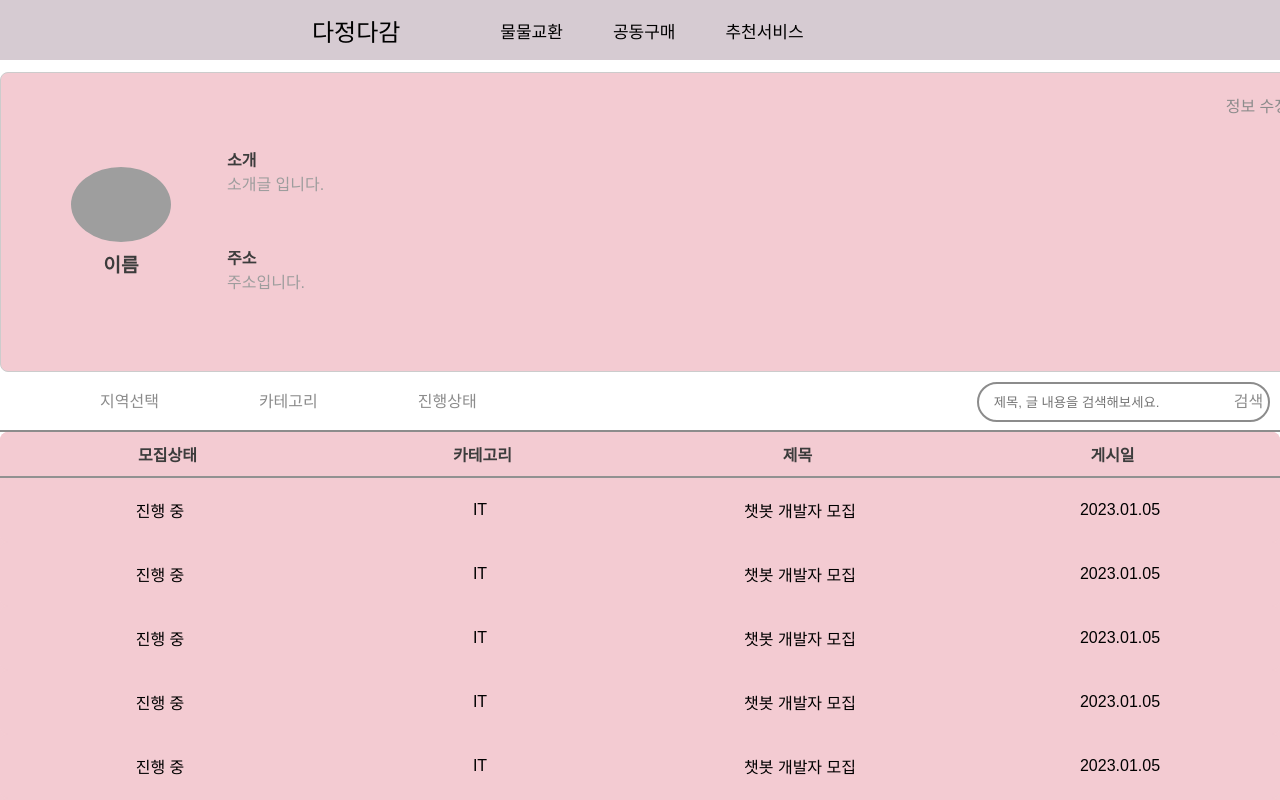
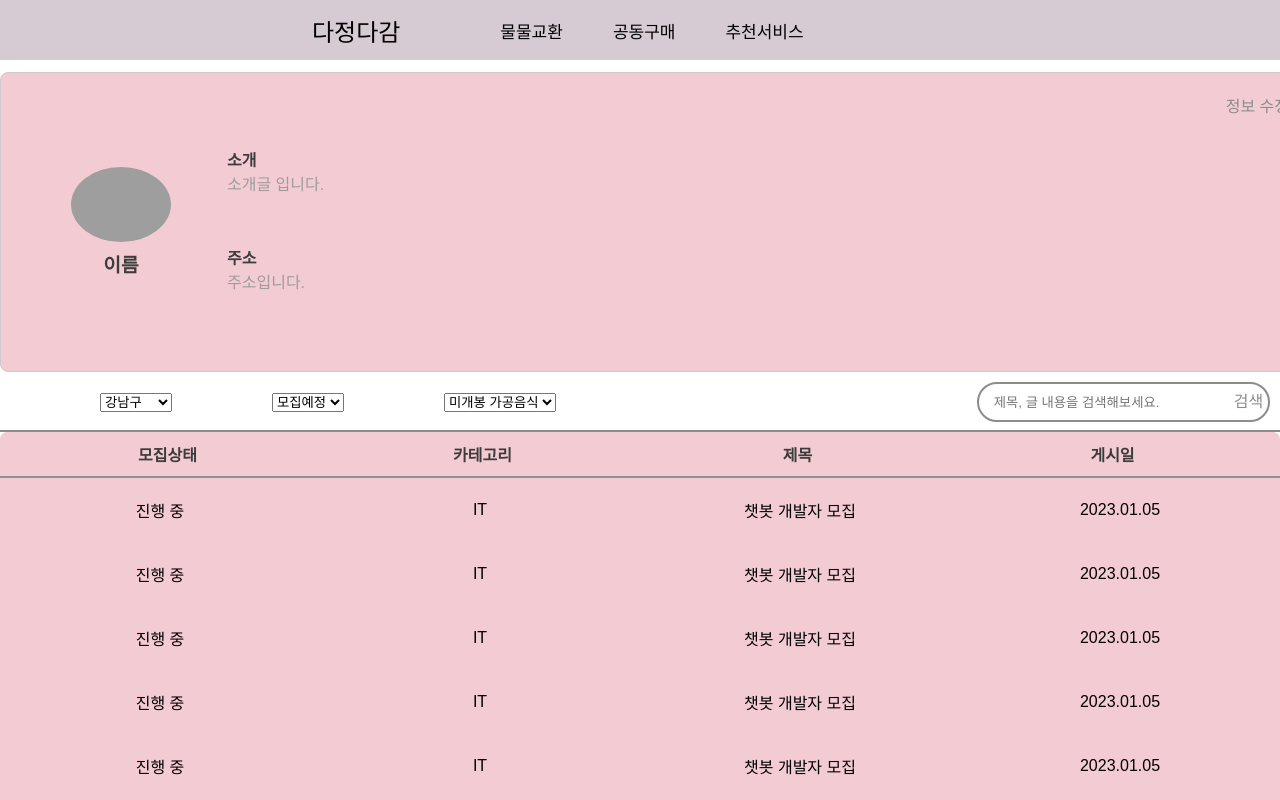
Before and after one commit to DajungDagam/DajungDagam_FE, a React (Create React App) app in the folder front/: page /mypage in a window 1280 px wide. Shown: the top 800 px of the page. Built offline with nearby package versions, Linux system fonts and the light colour scheme; grey boxes are pictures that could not be loaded.

Commit message:
[feat]mypage수정

```diff
--- a/front/src/components/FilterBar1/index.jsx
+++ b/front/src/components/FilterBar1/index.jsx
@@ -1,13 +1,92 @@
-import React from 'react';
+import React, { useState } from 'react';
 import styles from './FilterBar1.module.css';
+import Button2 from "../../components/Button2";
 
 const NavigationBar = () => {
+  const allGus = [
+    "강남구", "강동구", "강북구", "강서구", "관악구", "광진구", "구로구", "금천구",
+    "노원구", "동대문구", "도봉구", "동작구", "마포구", "서대문구", "성동구", "성북구",
+    "서초구", "송파구", "영등포구", "용산구", "양천구", "은평구", "종로구", "중구", "중랑구",
+  ];
+
+  const allMojib = [
+    "모집예정", "모집중", "모집완료"
+  ];
+
+  const allCategories = [
+    "미개봉 가공음식", "가전용품", "도서", "생필품", "옷", "기타",
+  ];
+
+  const [selectedGu, setSelectedGu] = useState(allGus[0]);
+  const [selectedMojib, setSelectedMojib] = useState(allMojib[0]);
+  const [selectedCategories, setSelectedCategories] = useState(allCategories[0]);
+
+  const handleGuChange = (e) => {
+    const selectedGuValue = e.target.value;
+    setSelectedGu(selectedGuValue);
+  };
+
+  const handleMojibChange = (e) => {
+    const selectedMojibValue = e.target.value;
+    setSelectedMojib(selectedMojibValue);
+  };
+
+  const handleCategoriesChange = (e) => {
+    const selectedCategoriesValue = e.target.value;
+    setSelectedCategories(selectedCategoriesValue);
+  };
+
   return (
     <div className={styles.header}>
       <ul className={styles.nav}>
-        <li><a href="#">지역선택</a></li>
-        <li><a href="#">카테고리</a></li>
-        <li><a href="#">진행상태</a></li>
+        <li>
+          <div className={styles.selectWrapper}>
+            <select
+              id="guSelect"
+              value={selectedGu}
+              onChange={handleGuChange}
+              className={styles.select}
+            >
+              {allGus.map((gu) => (
+                <option key={gu} value={gu}>
+                  {gu}
+                </option>
+              ))}
+            </select>
+          </div>
+        </li>
+        <li>
+          <div className={styles.selectWrapper}>
+            <select
+              id="MojibSelect"
+              value={selectedMojib}
+              onChange={handleMojibChange}
+              className={styles.select}
+            >
+              {allMojib.map((Mojib) => (
+                <option key={Mojib} value={Mojib}>
+                  {Mojib}
+                </option>
+              ))}
+            </select>
+          </div>
+        </li>
+        <li>
+          <div className={styles.selectWrapper}>
+            <select
+              id="CategoriesSelect"
+              value={selectedCategories}
+              onChange={handleCategoriesChange}
+              className={styles.select}
+            >
+              {allCategories.map((categories) => (
+                <option key={categories} value={categories}>
+                  {categories}
+                </option>
+              ))}
+            </select>
+          </div>
+        </li>
       </ul>
 
       <div className={styles.searchArea}>
--- a/front/src/pages/Main/index.jsx
+++ b/front/src/pages/Main/index.jsx
@@ -1,5 +1,3 @@
-// MainPage.jsx
-
 import React from 'react';
 import { Link } from 'react-router-dom';
 import Nav2 from '../../components/Nav2';
@@ -9,7 +7,6 @@ import rabbit1Image from "../../assets/rabbit1.png";
 import rabbit2Image from "../../assets/rabbit2.png";
 import rabbit3Image from "../../assets/rabbit3.png";
 import rabbit4Image from "../../assets/rabbit4.png";
-
 
 const MainPage = () => {
   return (
--- a/front/src/pages/MyPage/index.jsx
+++ b/front/src/pages/MyPage/index.jsx
@@ -5,6 +5,7 @@ import Footer from '../../components/Footer';
 import CardList from '../../components/CardList';
 import CardList2 from '../../components/CardList2';
 import FilterBar1 from '../../components/FilterBar1';
+
 import { Link } from 'react-router-dom';
 
 const UserProfileCard = () => {
@@ -17,6 +18,7 @@ const UserProfileCard = () => {
       <Footer />
     </div>
   );
+
 };
 
 export default UserProfileCard;
```
